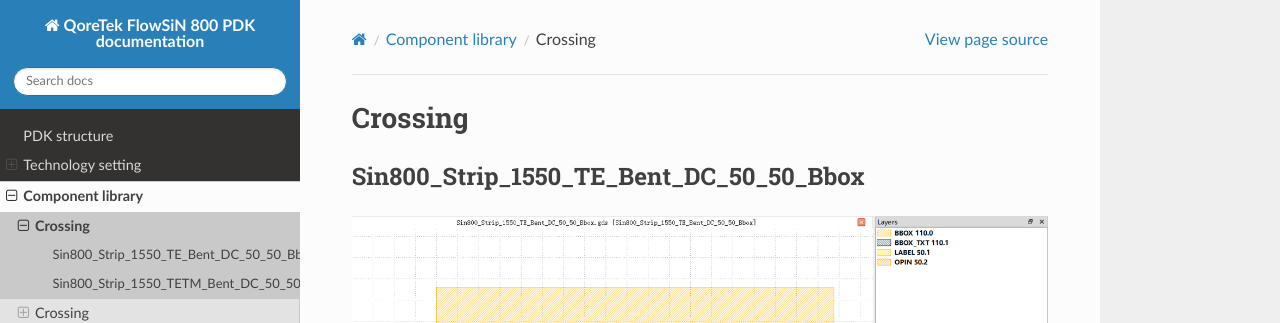
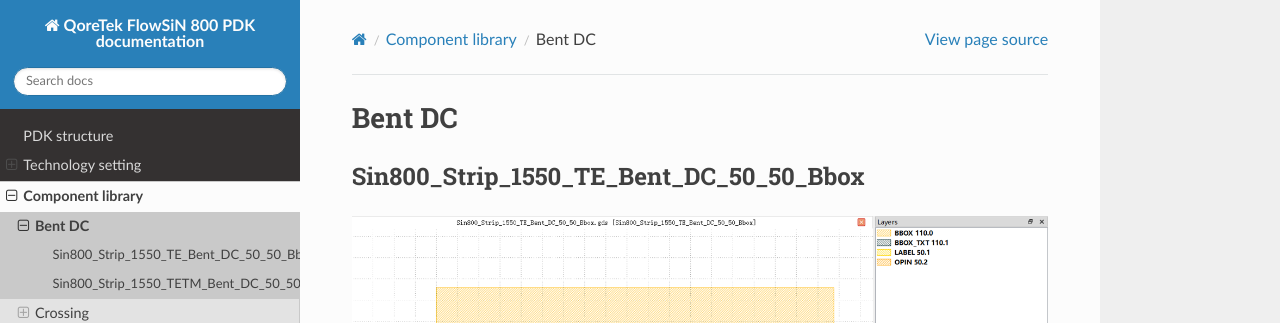
Before and after one commit to Latitudeda/QoreTek_FlowSiN800_V1p0p4_PDK, a Sphinx documentation site: the page built from docs/source/component_list/bb_Bent_DC.rst, in a window 1280 px wide and 900 px high. Shown: the top 323 px of the window. Built offline with Sphinx 7.4.7 and the Read the Docs theme 3.1.0, drawn with Linux system fonts in a browser that asks for light colours; pages that are not in the unit, such as notebooks, are missing from menus.

Commit message:
update "Bent DC"
update "Bent DC"

```diff
--- a/docs/source/component_list/bb_Bent_DC.rst
+++ b/docs/source/component_list/bb_Bent_DC.rst
@@ -1,4 +1,4 @@
-Crossing
+Bent DC
 #############################
 
 Sin800_Strip_1550_TE_Bent_DC_50_50_Bbox
```
